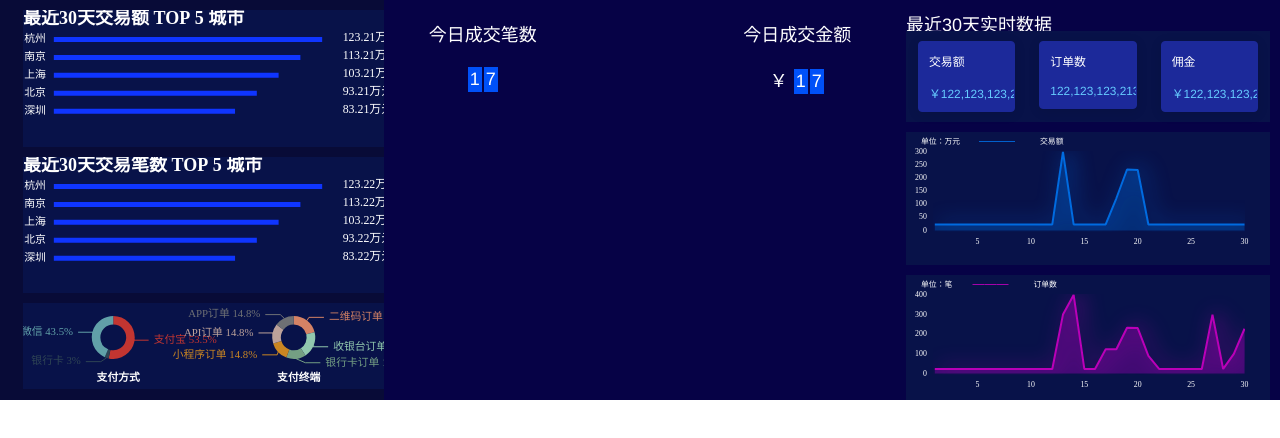
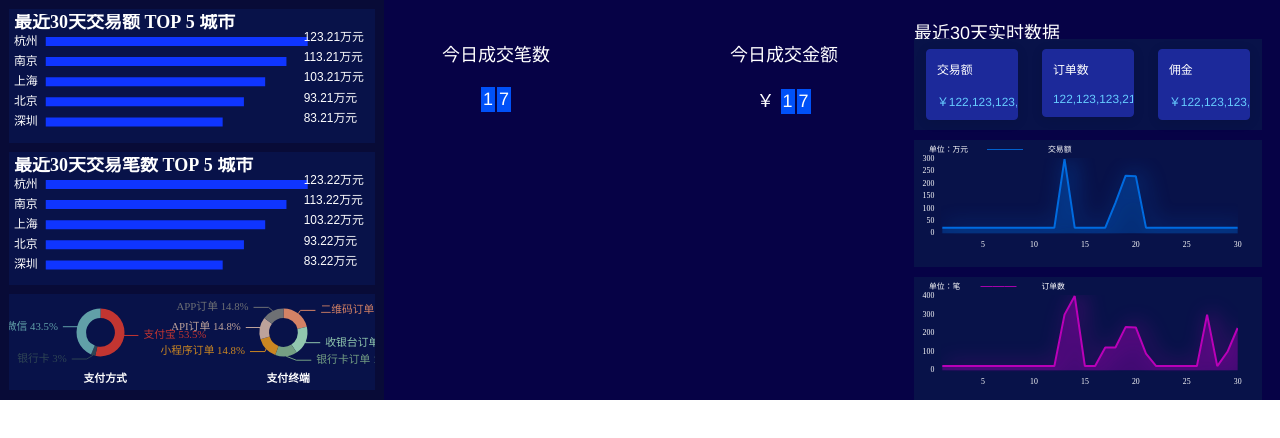
Before and after one commit to Peter-Dai/ts-large-screen, a Vue app: page / in a window 1280 px wide. Shown: the top 438 px of the page. Built offline with nearby package versions, Linux system fonts and the light colour scheme.

Commit message:
修改左边栏样式

```diff
--- a/src/App.vue
+++ b/src/App.vue
@@ -26,6 +26,6 @@ export default {
 }
 
 .el-header {
-  padding: 0 !important;
+  padding: 0;
 }
 </style>
--- a/src/components/common/area-line.vue
+++ b/src/components/common/area-line.vue
@@ -1,8 +1,9 @@
 <template>
   <div
+    v-resize-container
     ref="areaLine"
     class="areaLine"
-    resize-container>area-line</div>
+  >area-line</div>
 </template>
 
 <script>
--- a/src/components/common/doughnut-pie.vue
+++ b/src/components/common/doughnut-pie.vue
@@ -1,8 +1,9 @@
 <template>
   <div
+    v-resize-container
     ref="doughnutPie"
     class="doughnutPie"
-    resize-container>
+  >
     doughnut-pie
   </div>
 </template>
--- a/src/components/common/histogram-bar.vue
+++ b/src/components/common/histogram-bar.vue
@@ -1,8 +1,8 @@
 <template>
   <div
+    v-resize-container
     ref="histogramBar"
-    class="histogramBar"
-    resize-container>
+    class="histogramBar">
     histogramBar
   </div>
 </template>
@@ -26,6 +26,12 @@ export default {
       },
       this.options,
     );
+    const remfontSize = getComputedStyle(document.getElementsByTagName('html')[0], null)['font-size'];
+    let remSize = 18;
+    if (remfontSize) {
+      remSize = +remfontSize.replace(/[p|x]/g, '');
+    }
+
     const myChart = this.$echarts.init(this.$refs.histogramBar);
     const option = {
       title: {
@@ -38,9 +44,9 @@ export default {
       },
       grid: [{
         width: '90%',
-        height: '80%',
-        x: '3%',
-        y: '15%',
+        height: '90%',
+        x: '0',
+        y: '13%',
         containLabel: true,
       }],
       tooltip: {
@@ -57,7 +63,7 @@ export default {
           axisLabel: { // 坐标轴文本标签选项
             textStyle: {
               color: '#fff',
-              fontSize: '60%',
+              fontSize: 0.66 * remSize,
             },
           },
           splitLine: { // 分隔线
@@ -78,11 +84,11 @@ export default {
           type: 'bar',
           label: { // 图形上数据信息
             normal: {
-              position: [this.$refs.histogramBar.clientWidth * 0.8, -5], // 图形上数据信息的位置
+              position: [this.$refs.histogramBar.clientWidth - (remSize * 6), -5], // 图形上数据信息的位置
               show: true,
               color: '#fff',
               formatter: '{c}万元', // 图形上数据信息格式化
-              fontSize: '66%',
+              fontSize: 0.66 * remSize,
             },
           },
           itemStyle: {
@@ -90,7 +96,7 @@ export default {
               color: '#0f35ff',
             },
           },
-          barWidth: 5,
+          barWidth: 0.5 * remSize,
           data: [],
         },
       ],
@@ -132,12 +138,11 @@ export default {
     }
     // 自适应
     window.addEventListener('resize', () => {
-      const currentClientwidth = this.$refs.histogramBar.clientWidth - 102;
       myChart.setOption({
         series: {
           label: { // 图形上数据信息
             normal: {
-              position: [currentClientwidth, '-5'], // 图形上数据信息的位置
+              position: [this.$refs.histogramBar.clientWidth - (remSize * 6), '-5'], // 图形上数据信息的位置
             },
           },
         },
--- a/src/components/index/month-transcation-summary.vue
+++ b/src/components/index/month-transcation-summary.vue
@@ -104,7 +104,7 @@ export default {
   height: 100%;
   /* padding-left: 6%;
   padding-top: 10px; */
-  padding: 10px;
+  padding: 0.5rem;
 }
 
 .month-header {
--- a/src/components/index/top-five-summary.vue
+++ b/src/components/index/top-five-summary.vue
@@ -12,7 +12,7 @@
       <histogramBar :options ="transactionNumberOption"/>
     </el-header>
     <el-header
-      height="22%"
+      height="25%"
       class="top-header">
       <doughnutPie :options ="doughnutPieOption"/>
     </el-header>
@@ -50,16 +50,18 @@ export default {
 <style scoped>
 .top-container {
   height: 100%;
-  padding-left: 6%;
-  padding-top: 10px;
+  /* padding-left: 1%; */
+  /* padding-top: 10px; */
 }
 
 .top-header {
-  margin-bottom: 10px;
+  margin-bottom: 0.5rem;
+  padding: 0.3rem;
   background: #081249;
 }
 
 .top-header:last-child {
-  padding: 0 2%;
+  /* padding: 0 2%; */
+  padding: 0;
 }
 </style>
--- a/src/views/index/index.vue
+++ b/src/views/index/index.vue
@@ -60,13 +60,19 @@ export default {
 <!-- Add "scoped" attribute to limit CSS to this component only -->
 <style scoped>
 .container{
-   height: 400px;
+   /* width: 1920px;
+  height: 270px; */
+
+   width: 2844.44 px;
+  height: 400px;
+
    /* width: 15360px;
   height: 2160px; */
 }
 
 .left-aside {
   background-color: #080b37;
+  padding: 0.5rem;
 }
 
 .main {
@@ -74,7 +80,8 @@ export default {
 }
 
 .right-aside {
-  background-color:#060246;;
+  background-color:#060246;
+  padding: 0.5rem;
 }
 
 
```
